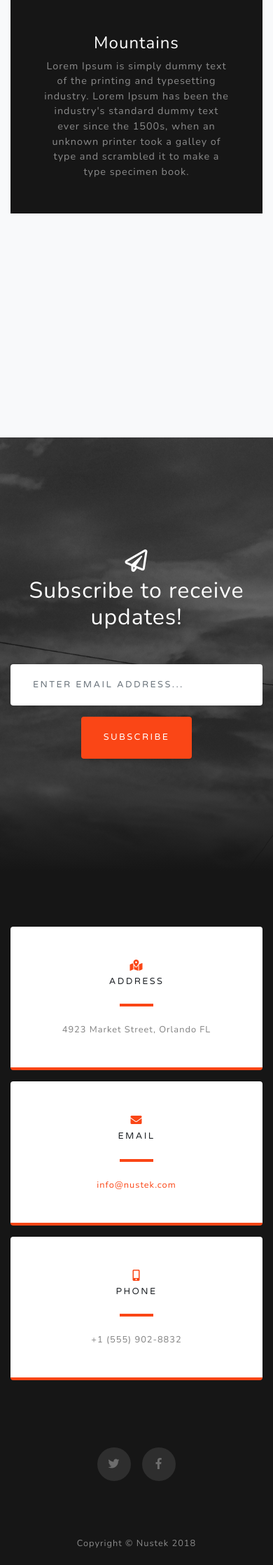
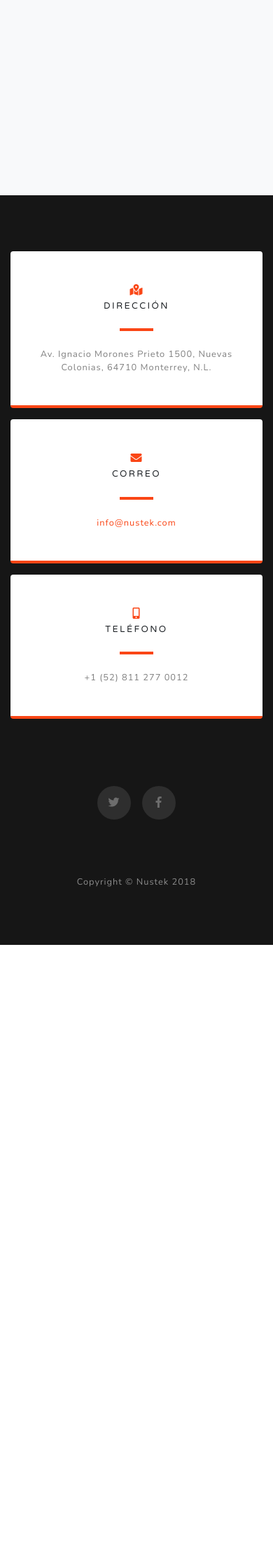
Before and after one commit to mpanastas/NustekWeb, a PHP site: page / in a window 390 px wide. Shown: the part 3189-5425 px from the top of the page at 70% size. After the commit the page ends 4539 px from the top, so only its background shows below. Run offline with PHP 8.4, Linux system fonts and the light colour scheme.

Commit message:
final changes

```diff
--- a/index.html
+++ b/index.html
@@ -48,7 +48,7 @@
             <a class="nav-link js-scroll-trigger" href="#signup">Contacto</a>
           </li>
           <li class="nav-item">
-            <a class="nav-link js-scroll-trigger" href="login.php">Iniciar Sesión</a>
+            <a class="nav-link js-scroll-trigger" href="login.php">Iniciar sesión</a>
           </li>
         </ul>
       </div>
@@ -118,10 +118,7 @@
             <div class="bg-black text-center h-100 project">
               <div class="d-flex h-100">
                 <div class="project-text w-100 my-auto text-center text-lg-left">
-                  <h4 class="text-white">Misty</h4>
-                  <p class="mb-0 text-white-50">Lorem Ipsum is simply dummy text of the printing and typesetting
-                    industry. Lorem Ipsum has been the industry's standard dummy text ever since the 1500s, when an
-                    unknown printer took a galley of type and scrambled it to make a type specimen book. .</p>
+                  <h4 class="text-white">Transformadores</h4>
                   <hr class="d-none d-lg-block mb-0 ml-0">
                 </div>
               </div>
@@ -138,10 +135,7 @@
             <div class="bg-black text-center h-100 project">
               <div class="d-flex h-100">
                 <div class="project-text w-100 my-auto text-center text-lg-right">
-                  <h4 class="text-white">Mountains</h4>
-                  <p class="mb-0 text-white-50">Lorem Ipsum is simply dummy text of the printing and typesetting
-                    industry. Lorem Ipsum has been the industry's standard dummy text ever since the 1500s, when an
-                    unknown printer took a galley of type and scrambled it to make a type specimen book. </p>
+                  <h4 class="text-white">Líneas de alta tensión</h4>
                   <hr class="d-none d-lg-block mb-0 mr-0">
                 </div>
               </div>
@@ -149,25 +143,6 @@
           </div>
         </div>
 
-    </div>
-  </section>
-
-  <!-- Signup Section -->
-  <section id="signup" class="signup-section">
-    <div class="container">
-      <div class="row">
-        <div class="col-md-10 col-lg-8 mx-auto text-center">
-
-          <i class="far fa-paper-plane fa-2x mb-2 text-white"></i>
-          <h2 class="text-white mb-5">Subscribe to receive updates!</h2>
-
-          <form class="form-inline d-flex">
-            <input type="email" class="form-control flex-fill mr-0 mr-sm-2 mb-3 mb-sm-0" id="inputEmail" placeholder="Enter email address...">
-            <button type="submit" class="btn btn-primary mx-auto">Subscribe</button>
-          </form>
-
-        </div>
-      </div>
     </div>
   </section>
 
@@ -181,9 +156,9 @@
           <div class="card py-4 h-100">
             <div class="card-body text-center">
               <i class="fas fa-map-marked-alt text-primary mb-2"></i>
-              <h4 class="text-uppercase m-0">Address</h4>
+              <h4 class="text-uppercase m-0">Dirección</h4>
               <hr class="my-4">
-              <div class="small text-black-50">4923 Market Street, Orlando FL</div>
+              <div class="small text-black-50">Av. Ignacio Morones Prieto 1500, Nuevas Colonias, 64710 Monterrey, N.L.</div>
             </div>
           </div>
         </div>
@@ -192,7 +167,7 @@
           <div class="card py-4 h-100">
             <div class="card-body text-center">
               <i class="fas fa-envelope text-primary mb-2"></i>
-              <h4 class="text-uppercase m-0">Email</h4>
+              <h4 class="text-uppercase m-0">Correo</h4>
               <hr class="my-4">
               <div class="small text-black-50">
                 <a href="#">info@nustek.com</a>
@@ -205,9 +180,9 @@
           <div class="card py-4 h-100">
             <div class="card-body text-center">
               <i class="fas fa-mobile-alt text-primary mb-2"></i>
-              <h4 class="text-uppercase m-0">Phone</h4>
+              <h4 class="text-uppercase m-0">Teléfono</h4>
               <hr class="my-4">
-              <div class="small text-black-50">+1 (555) 902-8832</div>
+              <div class="small text-black-50">+1 (52) 811 277 0012</div>
             </div>
           </div>
         </div>
--- a/login.php
+++ b/login.php
@@ -2,6 +2,10 @@
 require 'api/db_config.php';
 session_start();
 $error = "";
+
+if(isset($_SESSION['login_user_mail'])){
+  header("location:projects.php");
+}
 if($_SERVER["REQUEST_METHOD"] == "POST") {
   $correo = $_POST['correo'];
   $contrasena = $_POST['contrasena'];
@@ -71,7 +75,7 @@
             <a class="nav-link js-scroll-trigger" href="index.html#signup">Contacto</a>
           </li>
           <li class="nav-item">
-            <a class="nav-link js-scroll-trigger" href="login.html">Iniciar Sesión</a>
+            <a class="nav-link js-scroll-trigger" href="login.php">Iniciar Sesión</a>
           </li>
         </ul>
       </div>
--- a/register.php
+++ b/register.php
@@ -1,6 +1,9 @@
 <?php
 require 'api/db_config.php';
 session_start();
+if(isset($_SESSION['login_user_mail'])){
+  header("location:projects.php");
+}
 if($_SERVER["REQUEST_METHOD"] == "POST") {
   $post = $_POST;
   $hashed_password = password_hash($post["contrasena"],PASSWORD_DEFAULT);
@@ -65,7 +68,7 @@
             <a class="nav-link js-scroll-trigger" href="index.html#signup">Contacto</a>
           </li>
           <li class="nav-item">
-            <a class="nav-link js-scroll-trigger" href="login.html">Iniciar Sesión</a>
+            <a class="nav-link js-scroll-trigger" href="login.php">Iniciar Sesión</a>
           </li>
         </ul>
       </div>
```
Also changed, not shown: api/logout.php (added, +7 -0 lines), api/session.php (added, +7 -0 lines), projects.php (+7 -3 lines).
